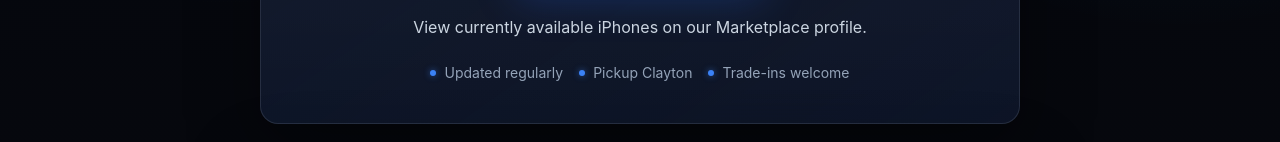
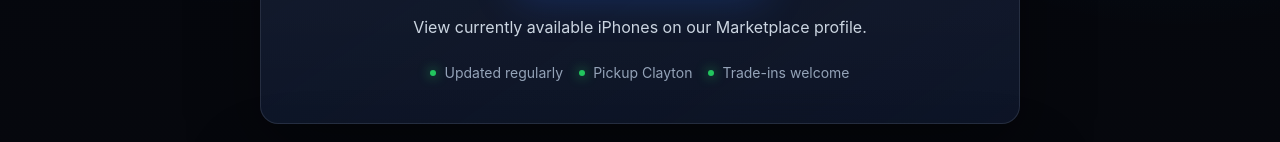
Before and after one commit to SemogEnaz/repair_website, a Vue app: page /buy in a window 1280 px wide. Shown: the part 505-647 px from the top of the page. Built offline with nearby package versions, Linux system fonts and the light colour scheme.

Commit message:
Added color selection for Dot component

```diff
--- a/src/components/BuyHero.vue
+++ b/src/components/BuyHero.vue
@@ -17,9 +17,9 @@
     <p class="tech-muted mt-8">View currently available iPhones on our Marketplace profile.</p>
 
     <p class="tech-soft mt-6 text-xs sm:text-sm flex flex-wrap justify-center items-center sm:gap-x-4 gap-x-2 gap-y-2">
-      <Dot message="Updated regularly"></Dot>
-      <Dot message="Pickup Clayton"></Dot>
-      <Dot message="Trade-ins welcome"></Dot>
+      <Dot message="Updated regularly" :color_selection="1"></Dot>
+      <Dot message="Pickup Clayton" :color_selection="1"></Dot>
+      <Dot message="Trade-ins welcome" :color_selection="1"></Dot>
     </p>
   </section>
 </template>
--- a/src/components/Dot.vue
+++ b/src/components/Dot.vue
@@ -1,21 +1,44 @@
 <template>
-    <span class="flex items-center sm:gap-2 gap-1"><span class="dot"></span>{{ message }}</span>
+    <span class="flex items-center sm:gap-2 gap-1"><span :class="dot_color"></span>{{ message }}</span>
 </template>
 
 <script setup>
-defineProps({
-  message: {
-    type: String, required: true
-  }
+const props = defineProps({
+  message: { type: String, required: true },
+  /* Choose the color from the array of color classes
+  Here its 0 for blue, 1 for green and 2 for amber*/
+  color_selection: { type: Number, default: 0 },
 });
+
+const colors = [
+  "dot-blue", 'dot-green', 'dot-amber'
+];
+
+const dot_color = colors[props.color_selection] || 'dot-blue';
 </script>
 
 <style lang="css" scoped>
-.dot {
+.dot-blue {
   width: 6px;
   height: 6px;
   border-radius: 50%;
   background: var(--accent);
   box-shadow: 0 0 6px rgba(59,130,246,0.6);
 }
+
+.dot-green {
+  width: 6px;
+  height: 6px;
+  border-radius: 50%;
+  background: rgb(34, 197, 94); /* green-500 */
+  box-shadow: 0 0 12px rgba(34, 197, 94, 0.95);
+}
+
+.dot-amber {
+  width: 6px;
+  height: 6px;
+  border-radius: 50%;
+  background: rgb(245, 158, 11); /* amber-500 */
+  box-shadow: 0 0 12px rgba(245, 158, 11, 0.9);
+}
 </style>
```
